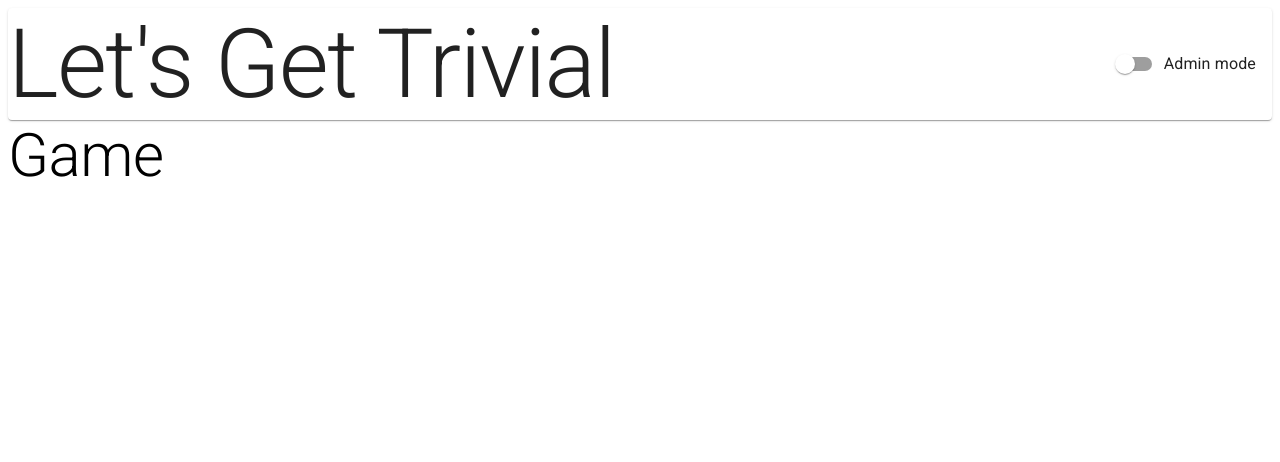
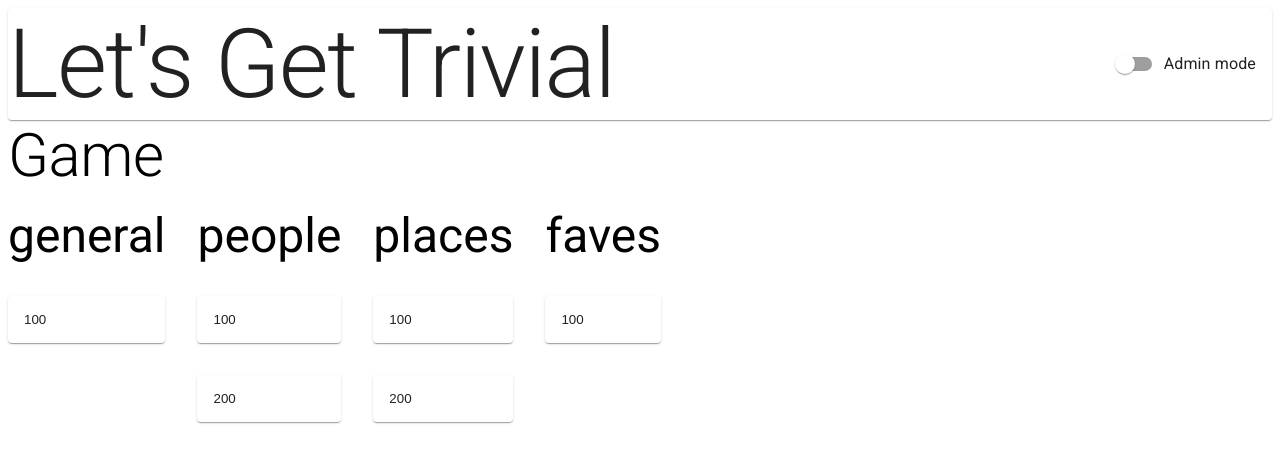
Before and after one commit to leovolving/trivia, a React (Create React App) app: page / in a window 1280 px wide. Both pictures are taken after a click on the label "Admin mode". Shown: the top 462 px of the page. Built offline with nearby package versions, Linux system fonts and the light colour scheme.

Commit message:
game board and question modal initial

```diff
--- a/src/App.js
+++ b/src/App.js
@@ -14,9 +14,42 @@ const App = () => {
       points: 100,
       id: "foo",
     },
+    {
+      question: "Where does Sarah work?",
+      category: "l-foo",
+      points: 200,
+      id: "foo5",
+    },
+    {
+      question: "What is Sarah's dad's name?",
+      category: "p-foo",
+      points: 100,
+      id: "foo4",
+    },
+    {
+      question: "What is Sarah's mom's name?",
+      category: "p-foo",
+      points: 200,
+      id: "foo3",
+    },
+    {
+      question: "What is Sarah's hometown?",
+      category: "l-foo",
+      points: 100,
+      id: "foo2",
+    },
+    {
+      question: "What is Sarah's favorite color?",
+      category: "f-foo",
+      points: 100,
+      id: "foo1",
+    },
   ]);
   const [categories, setCategories] = useState([
     { label: "general", id: "g-foo" },
+    { label: "people", id: "p-foo" },
+    { label: "places", id: "l-foo" },
+    { label: "faves", id: "f-foo" },
   ]);
   const toggleAdmin = () => {
     setAdmin(!isAdmin);
@@ -40,7 +73,11 @@ const App = () => {
           setCategories={setCategories}
         />
       ) : (
-        <Game />
+        <Game
+          questions={questions}
+          setQuestions={setQuestions}
+          categories={categories}
+        />
       )}
     </>
   );
--- /dev/null
+++ b/src/components/GameQuestionModal.jsx
@@ -0,0 +1,13 @@
+import { Card, Modal } from "@mui/material";
+
+const GameQuestionModal = ({ questionId, questions, onClose }) => {
+  if (!questionId) return null;
+  const question = questions.find((q) => q.id === questionId);
+  return (
+    <Modal open onClose={onClose}>
+      <Card>{question.question}</Card>
+    </Modal>
+  );
+};
+
+export default GameQuestionModal;
--- a/src/components/index.js
+++ b/src/components/index.js
@@ -1 +1,2 @@
 export { default as AdminTable } from "./AdminTable";
+export { default as GameQuestionModal } from "./GameQuestionModal";
--- a/src/index.css
+++ b/src/index.css
@@ -2,3 +2,17 @@
     display: flex;
     justify-content: space-between;
 }
+
+.normalized-ul {
+    padding-left: 0;
+    list-style-type: none;
+}
+
+.game-board {
+    display: flex;
+    gap: 32px;
+}
+
+.game-questions {
+    margin-top: 32px;
+}
--- a/src/pages/Game.jsx
+++ b/src/pages/Game.jsx
@@ -1,8 +1,44 @@
-import { Typography } from "@mui/material";
+import { useState } from "react";
 
-const Game = () => {
+import { Card, CardActionArea, CardContent, Typography } from "@mui/material";
+
+import { GameQuestionModal } from "../components";
+
+const Game = ({ categories, questions }) => {
+  const [openQuestion, setOpenQuestion] = useState(null);
+  const getQuestionsForCategory = (categoryId) => {
+    return questions
+      .filter((q) => q.category === categoryId)
+      .sort((a, b) => a.points - b.points);
+  };
+
   return (
-        <Typography variant="h2">Game</Typography>
+    <>
+      <Typography variant="h2">Game</Typography>
+      <ul className="game-board normalized-ul">
+        {categories.map((c) => (
+          <li key={c.id}>
+            <Typography variant="h3">{c.label}</Typography>
+            <ul className="normalized-ul">
+              {getQuestionsForCategory(c.id).map((q) => (
+                <li className="game-questions" key={q.id}>
+                  <Card>
+                    <CardActionArea onClick={() => setOpenQuestion(q.id)}>
+                      <CardContent>{q.points}</CardContent>
+                    </CardActionArea>
+                  </Card>
+                </li>
+              ))}
+            </ul>
+          </li>
+        ))}
+      </ul>
+      <GameQuestionModal
+        questionId={openQuestion}
+        questions={questions}
+        onClose={() => setOpenQuestion(null)}
+      />
+    </>
   );
 };
 
```
